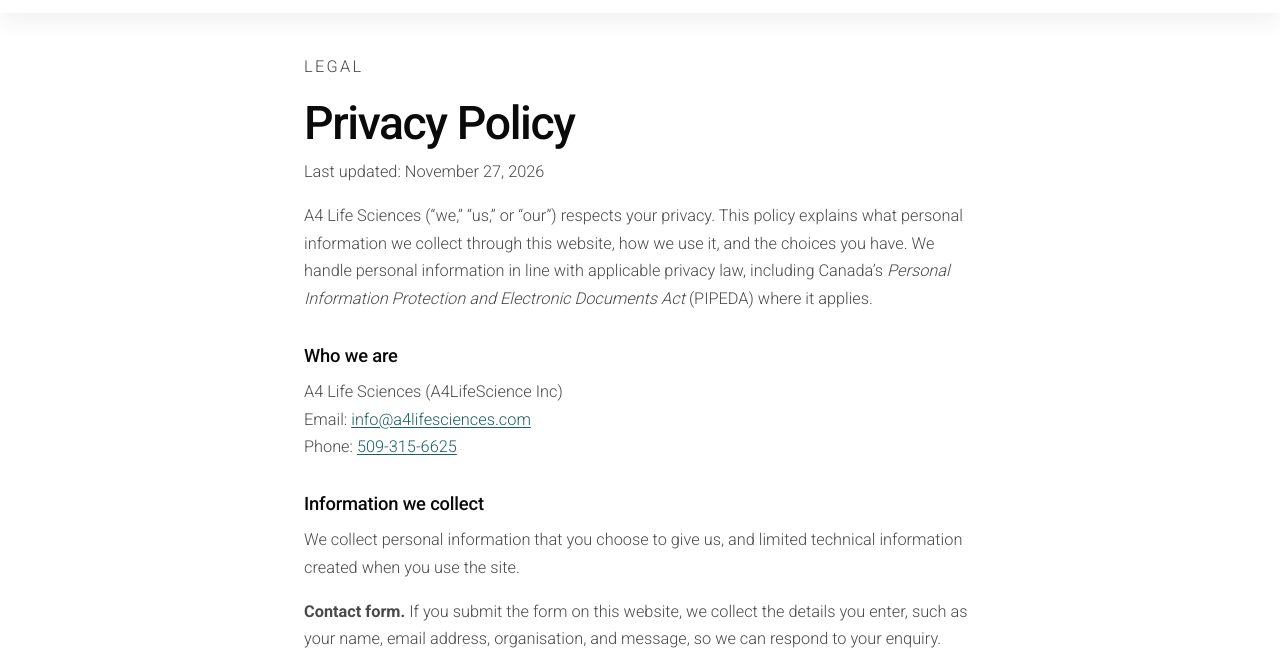
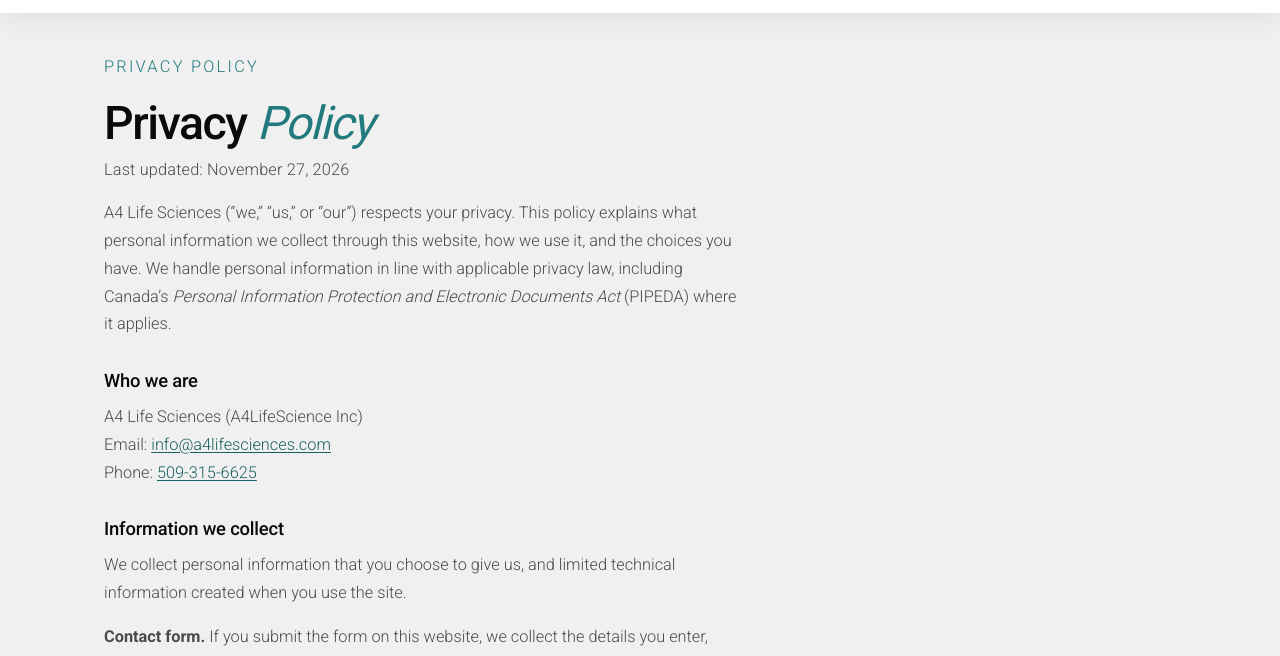
Before and after one commit to collingwood-web-design/a4-life-science-pages, a plain HTML site: page privacy.html in a window 1280 px wide. Shown: the part 75-731 px from the top of the page. Drawn offline with Linux system fonts and the light colour scheme.

Commit message:
Match privacy policy styling to the About section look.
Co-authored-by: Cursor <cursoragent@cursor.com>

```diff
--- a/css/styles.css
+++ b/css/styles.css
@@ -1499,26 +1499,33 @@ p:last-child {
   opacity: 0.55;
 }
 
-/* Legal / privacy pages */
+/* Legal / privacy pages — match About typography / colour language */
 .page-legal {
   padding: clamp(6.5rem, 12vw, 8rem) 0 clamp(3rem, 6vw, 4.5rem);
-  background: #fff;
+  background: #f0f0f0;
 }
 
 .legal-prose {
-  max-width: 42rem;
-  margin: 0 auto;
+  max-width: 40rem;
+  margin: 0;
+  text-align: left;
+}
+
+.legal-prose .eyebrow {
+  color: var(--color-highlight);
 }
 
 .legal-prose .section__title {
-  margin-bottom: 0.5rem;
+  margin: 0 0 0.35rem;
+  color: var(--color-black);
 }
 
 .legal-prose__meta {
   margin: 0 0 1.75rem;
-  color: var(--color-text-muted);
-  font-size: 0.92rem;
-  font-weight: 300;
+  color: var(--color-highlight);
+  font-size: 1rem;
+  font-weight: 400;
+  letter-spacing: 0.01em;
 }
 
 .legal-prose h2 {
@@ -1526,6 +1533,7 @@ p:last-child {
   font-size: 1.15rem;
   font-weight: 500;
   letter-spacing: -0.01em;
+  color: var(--color-black);
 }
 
 .legal-prose p,
--- a/privacy.html
+++ b/privacy.html
@@ -54,8 +54,10 @@
     <section class="page-legal" aria-labelledby="privacy-heading">
       <div class="section__inner">
         <div class="legal-prose">
-          <p class="eyebrow">Legal</p>
-          <h1 id="privacy-heading" class="section__title">Privacy Policy</h1>
+          <p class="eyebrow">Privacy policy</p>
+          <h1 id="privacy-heading" class="section__title">
+            Privacy <span class="text-accent">Policy</span>
+          </h1>
           <p class="legal-prose__meta">Last updated: November 27, 2026</p>
 
           <p>
```
Also changed, not shown: fr/privacy.html (+4 -2 lines).
